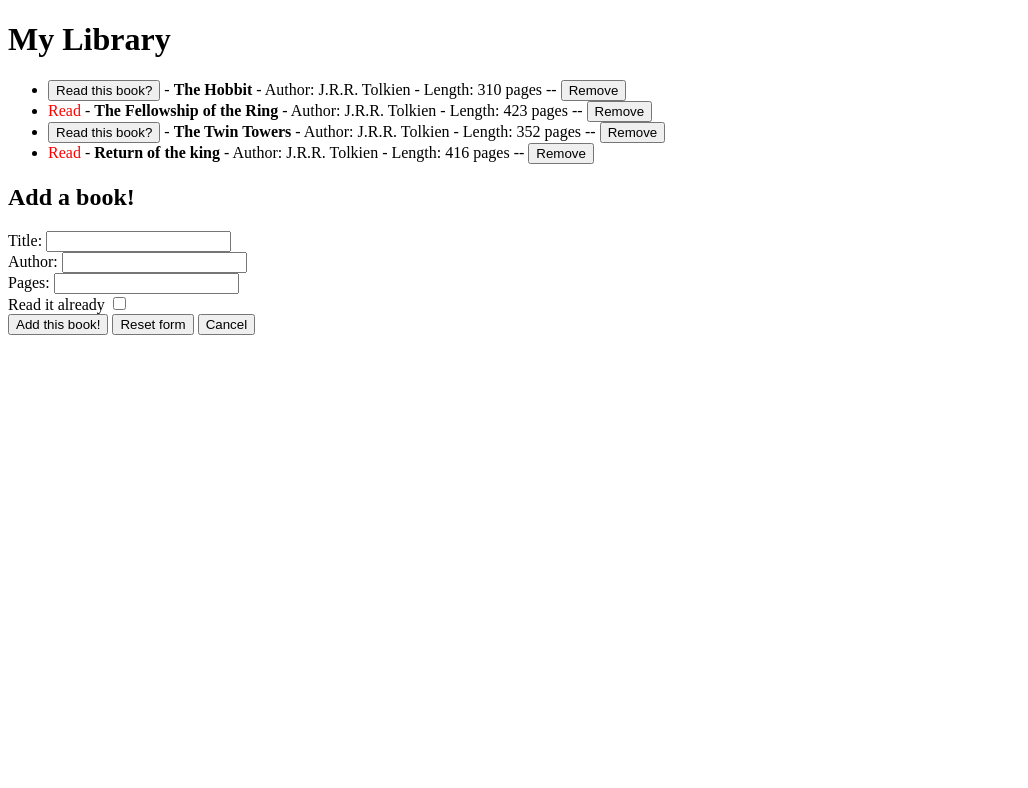
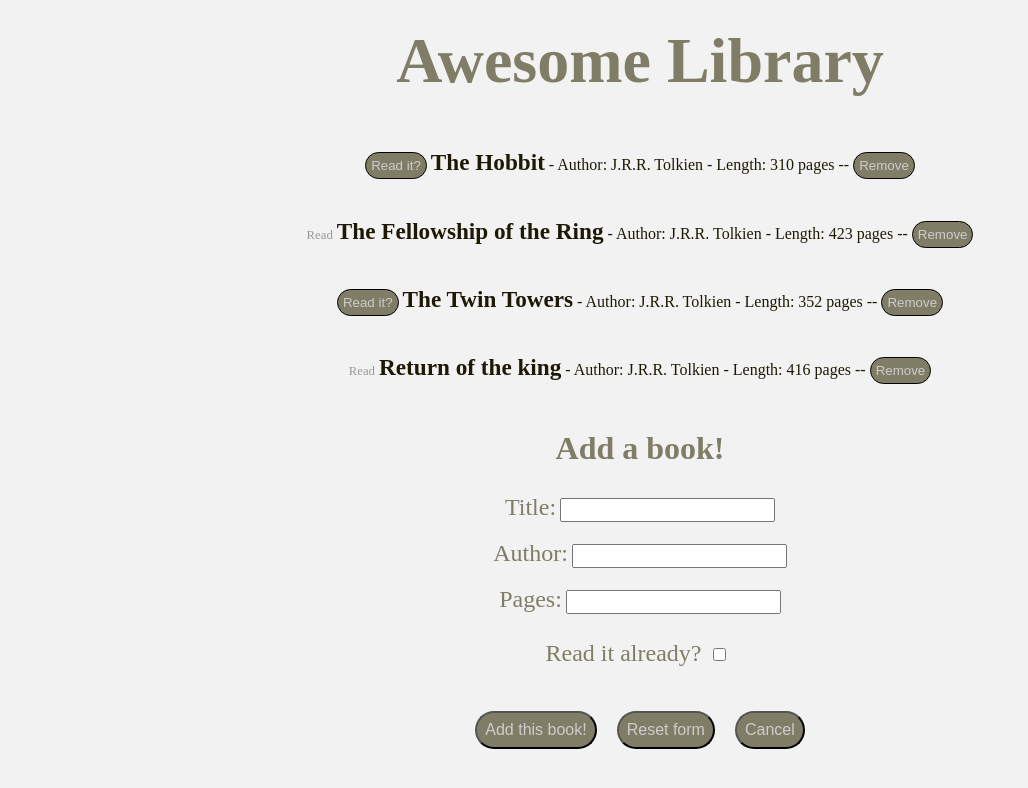
Before and after one commit to a6macleod/javascript_library, a plain HTML site: page books.html in a window 1280 px wide. Both pictures are taken after a click on the button "Add a new book!". Shown: the whole page, without its empty margins (0-1028 px from the left). Drawn offline with Linux system fonts and the light colour scheme.

Commit message:
Add CSS styling

```diff
--- a/books.html
+++ b/books.html
@@ -6,33 +6,41 @@
 	<link rel="stylesheet" type="text/css" href="style.css">
 </head>
 <body>
-	<h1>My Library</h1>
+	<h1>Awesome Library</h1>
 
 	<ul id="book-list" class="read-books">
 
 	</ul>
-
-	<button type="button" id="add-book" class="form ">Add a new book!</button>
-
+	<div class="add-book-button">
+		<button type="button" id="add-book" class="form ">Add a new book!</button>
+	</div>
 
 	<form id="new-book" class="form hide-form">
 		<h2 class="form hide-form">Add a book!</h2>
-		<label for="title" class="form hide-form">Title:</label>
-		<input id="title" class="form hide-form" type="text" name="new_title">
+		<div class="form-group">
+			<label for="title" class="form hide-form">Title:</label>
+			<input id="title" class="form hide-form form-input" type="text" name="new_title">
+		</div>
 		<br>
-		<label for="Author" class="form hide-form">Author:</label>
-		<input id="author" class="form hide-form" type="text" name="new_author">
+		<div class="form-group">
+			<label for="Author" class="form hide-form">Author:</label>
+			<input id="author" class="form hide-form form-input" type="text" name="new_author">
+		</div>
 		<br>
-		<label for="pages" class="form hide-form">Pages:</label>
-		<input id="pages" class="form hide-form" type="text" name="new_pages">
+		<div class="form-group">
+			<label for="pages" class="form hide-form">Pages:</label>
+			<input id="pages" class="form hide-form form-input" type="text" name="new_pages">
+		</div>
 		<br>
-		<label for="read" class="form hide-form">Read it already</label>
-		<input type="checkbox" name="yes_read" class="have_read form  hide-form" value="">
+		<div class="form-group">
+			<label for="read" class="form hide-form">Read it already?</label>
+			<input type="checkbox" name="yes_read" id="check-box" class="have_read form  hide-form form-clickable" value="">
+		</div>
 		<br>
 
-		<button type="submit" id="submit-new" class="form hide-form">Add this book!</button>
-		<button type="reset" id="reset" class="form hide-form">Reset form</button>
-		<button type="reset" id="cancel" class="form hide-form">Cancel</button>
+		<button type="submit" id="submit-new" class="form hide-form form-clickable form-button">Add this book!</button>
+		<button type="reset" id="reset" class="form hide-form form-clickable form-button">Reset form</button>
+		<button type="reset" id="cancel" class="form hide-form form-clickable form-button">Cancel</button>
 	</form>
 
 
--- a/script.js
+++ b/script.js
@@ -58,11 +58,14 @@ function clearForm() {
 	formCheckbox.checked = false;
 }
 
+///////////////// Work on newPages validation to stop Null and string submittals
 function validateInput(newTitle, newAuthor, newPages) {
-	if (newTitle != '' && newAuthor != '' && newPages != 0) {
+	if (newTitle != '' && newAuthor != '' && newPages != isNaN && newPages != null) {
+		console.log(newPages);
 		return true
 	}
 }
+/////////////////////////////////////////////////////////////////
 
 function pushToLibrary(book) {
 	myLibrary.push(book);
@@ -73,7 +76,7 @@ function haveReadBook (addBook) {
 	if (addBook.read == true) {
 		return `<span class="yes-read" data-index="${addBook.index}">Read</span>`;
 	} else {
-		return `<span data-index="${addBook.index}"><button type="button" class="not-read" data-index=${addBook.index} onclick=yesReadBook(${addBook.index})>Read this book?</button></span>`;
+		return `<span data-index="${addBook.index}"><button type="button" class="not-read" data-index=${addBook.index} onclick=yesReadBook(${addBook.index})>Read it?</button></span>`;
 	}
 }
 
@@ -127,7 +130,7 @@ function render(addBook) {
 
 		listSpot.appendChild(bookLi);
 		bookLi.setAttribute('data-index', `${addBook.index}`);
-		bookLi.innerHTML = `${checkIfRead} - <strong>${addBook.title}</strong> - Author: ${addBook.author} - Length: ${addBook.pages} pages -- ${removeBookButton}`
+		bookLi.innerHTML = `<p>${checkIfRead} <span class="book-title">${addBook.title}</span> - Author: ${addBook.author} - Length: ${addBook.pages} pages -- ${removeBookButton}</p>`
 }
 
 function toggleForm() {
@@ -151,5 +154,3 @@ const hobbit = new Book('The Hobbit', 'J.R.R. Tolkien', 310, false);
 const fellowship = new Book ('The Fellowship of the Ring', 'J.R.R. Tolkien', 423, true);
 const twinTower = new Book ('The Twin Towers', 'J.R.R. Tolkien', 352, false);
 const returnOfKing = new Book ('Return of the king', 'J.R.R. Tolkien', 416, true);
-
-//render(myLibrary);
--- a/style.css
+++ b/style.css
@@ -1,9 +1,5 @@
-p {
-	color: blue;
-}
-
-#book_title {
-	text-decoration: underline;
+body {
+	background-color: #f2f2f2;
 }
 
 .hide-form, .hide {
@@ -11,5 +7,122 @@ p {
 }
 
 .yes-read {
-	color: red;
+	color: #999999;
+	font-size: 80%;
 }
+
+h1 {
+	color: #807D67;
+	text-align: center;
+	margin: 0;
+	padding: 0.25em 0;
+	font-size: 4em;
+}
+
+p {
+	color: #1D1905;
+}
+
+#book-list {
+	text-align: center;
+	padding: 0em;
+}
+
+li {
+	padding: 0.2em;
+	list-style-type: none;
+	/*border: 1px solid black;*/
+}
+
+.book-title {
+	font-weight: bold;
+	font-size: 145%;
+}
+
+.delete-button, .not-read {
+	color: #cccccc;
+	background-color: #807D67;
+	border-radius: 20px;
+	padding: 5px;
+	border: 1px solid black;
+}
+.delete-button:hover, .not-read:hover {
+	cursor: pointer;
+	transform: scale(1.1);
+}
+
+.delete-button:hover {
+	color: #302407;
+}
+
+.not-read:hover {
+	color: #f2f2f2;
+}
+
+.add-book-button{
+	text-align: center;
+}
+
+#add-book {
+	color:#807D67;
+	font-weight: bold;
+	font-size: 125%;
+	background-color: #e6e6e6;
+	border-radius: 20px;
+	padding: 10px;
+	margin-bottom: 5em;
+	border:1px solid #666666;
+}
+
+#add-book:hover {
+	cursor: pointer;
+	transform: scale(1.1);
+	box-shadow: 0 5px 10px;
+}
+
+form {
+	text-align: center;
+	margin-bottom: 5em;
+}
+
+.form {
+	color: #807D67;
+}
+h2 {
+	font-size: 2em;
+}
+label {
+	font-size: 1.5em;
+}
+
+.form-input {
+	font-size: 1em;
+}
+
+.form-clickable{
+	margin: 1em 0.5em;
+
+}
+.form-clickable:hover {
+	cursor: pointer;
+	transform: scale(1.1);
+	box-shadow: 0 5px 10px;
+}
+
+.form-button {
+	color: #cccccc;
+	background-color: #807D67;
+	border-radius: 20px;
+	padding: 8px;
+	font-size: 1em;
+}
+
+.form-button:hover {
+	box-shadow: 0 10px 8px;
+}
+
+#check-box {
+	margin: 1em 0.5em;
+	font-size: 1em;
+
+}
```
